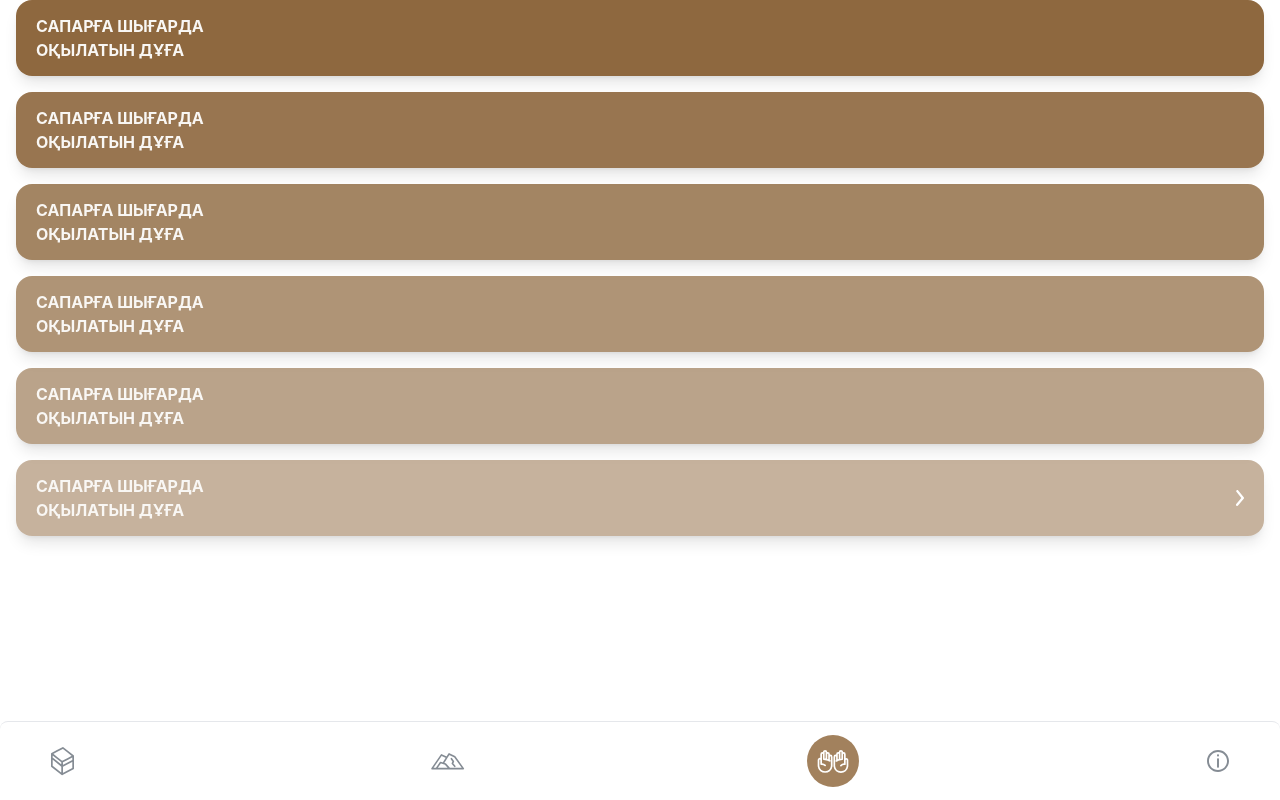
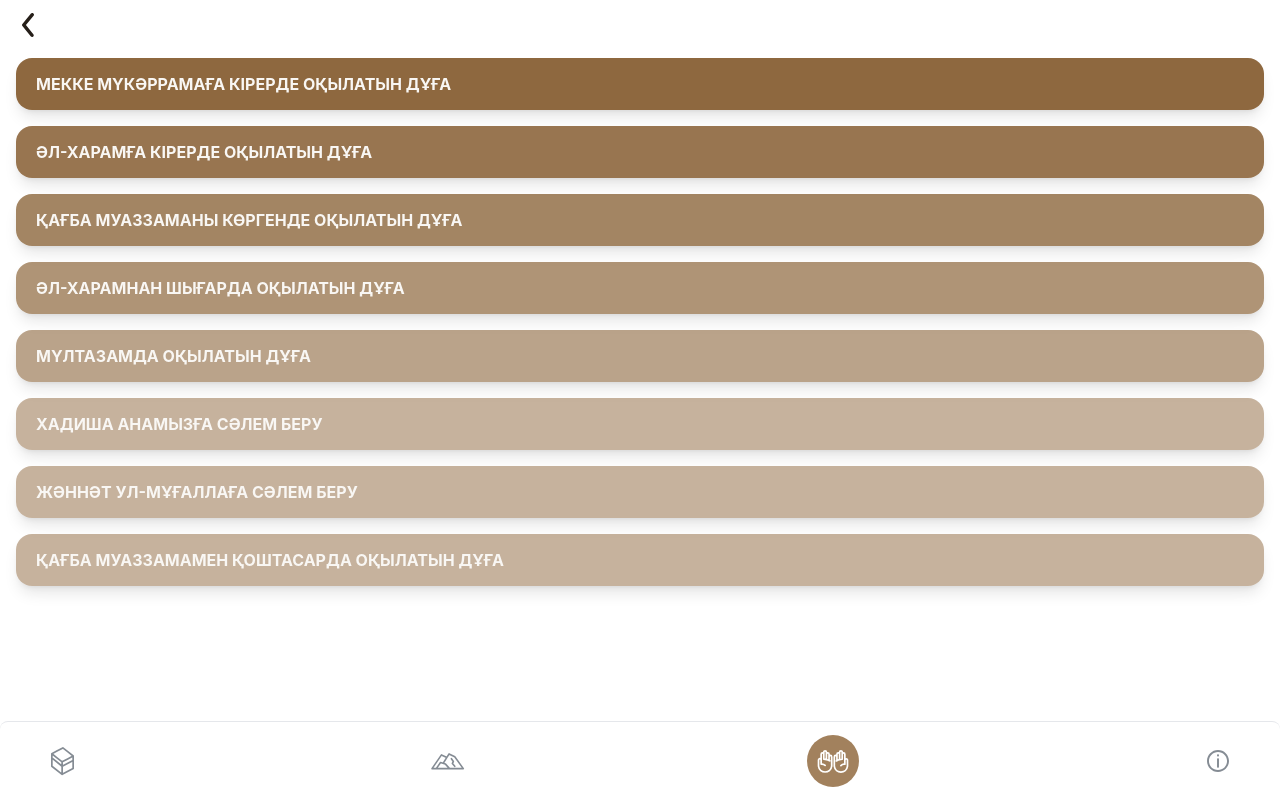
Before and after one commit to rasult22/qazhylyq-app, a React (Vite) app: page /dua/mekkah in a window 1280 px wide. Built offline with nearby package versions, Linux system fonts and the light colour scheme; no server answers.

Commit message:
correct links and duas

```diff
--- a/src/main.tsx
+++ b/src/main.tsx
@@ -10,7 +10,7 @@ import DuaPage from './pages/dua'
 import DuaMekkahPage from './pages/dua/mekkah'
 import DuaArafatPage from './pages/dua/arafat'
 import DuaMadinaPage from './pages/dua/madina'
-import DuaMinaPage from './pages/dua/madina'
+import DuaMinaPage from './pages/dua/mina'
 
 import ModuleBottomNav from './modules/bottom-nav/module-bottom-nav'
 import ModulePlayerModal from './modules/player-modal/module-player-modal'
--- /dev/null
+++ b/src/modules/header/module-header.tsx
@@ -0,0 +1,27 @@
+const ModuleHeader: React.FC<{ onClick: () => void }> = ({ onClick }) => {
+  return (
+    <>
+      <div className="min-h-[50px] flex sticky top-0 bg-white w-[100vw]">
+        <div
+          onClick={onClick}
+          className="flex active:opacity-[0.8] justify-center items-center w-[56px]"
+        >
+          <svg
+            width="12"
+            height="24"
+            viewBox="0 0 12 24"
+            fill="none"
+            xmlns="http://www.w3.org/2000/svg"
+          >
+            <path
+              d="M10.0062 23.9999C9.7501 24.0008 9.49708 23.9442 9.2657 23.8345C9.03433 23.7247 8.83049 23.5645 8.66916 23.3657L0.389943 13.0809C0.137826 12.7742 0 12.3895 0 11.9924C0 11.5954 0.137826 11.2107 0.389943 10.904L8.96056 0.619231C9.25152 0.269179 9.66961 0.0490432 10.1229 0.00725332C10.5761 -0.0345366 11.0274 0.105442 11.3775 0.396395C11.7275 0.687348 11.9477 1.10544 11.9895 1.5587C12.0312 2.01196 11.8913 2.46326 11.6003 2.81331L3.93818 12.001L11.3432 21.1887C11.5528 21.4403 11.686 21.7467 11.7269 22.0716C11.7678 22.3965 11.7148 22.7264 11.5742 23.0221C11.4335 23.3178 11.2111 23.5671 10.9332 23.7404C10.6553 23.9137 10.3336 24.0037 10.0062 23.9999Z"
+              fill="#261F19"
+            />
+          </svg>
+        </div>
+      </div>
+    </>
+  )
+}
+
+export default ModuleHeader
--- a/src/pages/dua/arafat.tsx
+++ b/src/pages/dua/arafat.tsx
@@ -1,26 +1,23 @@
+import { useNavigate } from 'react-router-dom'
+import ModuleHeader from '../../modules/header/module-header'
 import UICell from '../../ui/cell/ui-cell'
 
 const DuaArafatPage = () => {
+  const navigate = useNavigate()
   return (
     <>
-      <div className="px-4 space-y-4">
-        <UICell level={99}>
-          САПАРҒА ШЫҒАРДА <br /> ОҚЫЛАТЫН ДҰҒА
-        </UICell>
-        <UICell level={9}>
-          САПАРҒА ШЫҒАРДА <br /> ОҚЫЛАТЫН ДҰҒА
-        </UICell>
+      <ModuleHeader
+        onClick={() => {
+          navigate('/dua', {
+            replace: true
+          })
+        }}
+      />
+      <div className="px-4 space-y-4 pt-2 pb-[80px]">
+        <UICell level={99}>Арафатқа барғанда оқылатын дұға</UICell>
+        <UICell level={9}>Арафат дұғасы</UICell>
         <UICell level={8}>
-          САПАРҒА ШЫҒАРДА <br /> ОҚЫЛАТЫН ДҰҒА
-        </UICell>
-        <UICell level={7}>
-          САПАРҒА ШЫҒАРДА <br /> ОҚЫЛАТЫН ДҰҒА
-        </UICell>
-        <UICell level={6}>
-          САПАРҒА ШЫҒАРДА <br /> ОҚЫЛАТЫН ДҰҒА
-        </UICell>
-        <UICell level={5} isLink>
-          САПАРҒА ШЫҒАРДА <br /> ОҚЫЛАТЫН ДҰҒА
+          Арафаттан Мұздалифаға барар кезде оқылатын дұға
         </UICell>
       </div>
     </>
--- a/src/pages/dua/madina.tsx
+++ b/src/pages/dua/madina.tsx
@@ -1,27 +1,27 @@
+import { useNavigate } from 'react-router-dom'
 import UICell from '../../ui/cell/ui-cell'
+import ModuleHeader from '../../modules/header/module-header'
 
 const DuaMadinaPage = () => {
+  const navigate = useNavigate()
   return (
     <>
-      <div className="px-4 space-y-4">
-        <UICell level={99}>
-          САПАРҒА ШЫҒАРДА <br /> ОҚЫЛАТЫН ДҰҒА
-        </UICell>
-        <UICell level={9}>
-          САПАРҒА ШЫҒАРДА <br /> ОҚЫЛАТЫН ДҰҒА
-        </UICell>
-        <UICell level={8}>
-          САПАРҒА ШЫҒАРДА <br /> ОҚЫЛАТЫН ДҰҒА
-        </UICell>
-        <UICell level={7}>
-          САПАРҒА ШЫҒАРДА <br /> ОҚЫЛАТЫН ДҰҒА
-        </UICell>
-        <UICell level={6}>
-          САПАРҒА ШЫҒАРДА <br /> ОҚЫЛАТЫН ДҰҒА
-        </UICell>
-        <UICell level={5} isLink>
-          САПАРҒА ШЫҒАРДА <br /> ОҚЫЛАТЫН ДҰҒА
-        </UICell>
+      <ModuleHeader
+        onClick={() => {
+          navigate('/dua', {
+            replace: true
+          })
+        }}
+      />
+      <div className="px-4 space-y-4 pt-2 pb-[80px]">
+        <UICell level={99}>Мәдина мүнәууараға кірерде оқылатын дұға</UICell>
+        <UICell level={9}>Пайғамбарымызға (с.а.у.) сәлем беру</UICell>
+        <UICell level={8}>Хазірет Әбу Бәкірге  (р.а.) сәлем беру</UICell>
+        <UICell level={7}>Хазірет Омарға  (р.а.) сәлем беру</UICell>
+        <UICell level={6}>Бақи жұртына сәлем беру</UICell>
+        <UICell level={5}>Хазірет Османға  (р.а.) сәлем беру</UICell>
+        <UICell level={5}>Ұхұд шейіттеріне сәлем беру</UICell>
+        <UICell level={5}>Пайғамбарымызбен (с.а.у.) қоштасардағы дұға</UICell>
       </div>
     </>
   )
--- a/src/pages/dua/mekkah.tsx
+++ b/src/pages/dua/mekkah.tsx
@@ -1,27 +1,27 @@
+import { useNavigate } from 'react-router-dom'
+import ModuleHeader from '../../modules/header/module-header'
 import UICell from '../../ui/cell/ui-cell'
 
 const DuaMekkahPage = () => {
+  const navigate = useNavigate()
   return (
     <>
-      <div className="px-4 space-y-4">
-        <UICell level={99}>
-          САПАРҒА ШЫҒАРДА <br /> ОҚЫЛАТЫН ДҰҒА
-        </UICell>
-        <UICell level={9}>
-          САПАРҒА ШЫҒАРДА <br /> ОҚЫЛАТЫН ДҰҒА
-        </UICell>
-        <UICell level={8}>
-          САПАРҒА ШЫҒАРДА <br /> ОҚЫЛАТЫН ДҰҒА
-        </UICell>
-        <UICell level={7}>
-          САПАРҒА ШЫҒАРДА <br /> ОҚЫЛАТЫН ДҰҒА
-        </UICell>
-        <UICell level={6}>
-          САПАРҒА ШЫҒАРДА <br /> ОҚЫЛАТЫН ДҰҒА
-        </UICell>
-        <UICell level={5} isLink>
-          САПАРҒА ШЫҒАРДА <br /> ОҚЫЛАТЫН ДҰҒА
-        </UICell>
+      <ModuleHeader
+        onClick={() => {
+          navigate('/dua', {
+            replace: true
+          })
+        }}
+      />
+      <div className="px-4 space-y-4 pt-2 pb-[80px]">
+        <UICell level={99}>Мекке Мүкәррамаға кірерде оқылатын дұға</UICell>
+        <UICell level={9}>әл-Харамға кірерде оқылатын дұға</UICell>
+        <UICell level={8}>Қағба муаззаманы көргенде оқылатын дұға</UICell>
+        <UICell level={7}>әл-Харамнан шығарда оқылатын дұға</UICell>
+        <UICell level={6}>Мүлтазамда оқылатын дұға</UICell>
+        <UICell level={5}>Хадиша анамызға сәлем беру</UICell>
+        <UICell level={5}>Жәннәт ул-мұғаллаға сәлем беру</UICell>
+        <UICell level={5}>ҚАҒБА МУАЗЗАМАМЕН ҚОШТАСАРДА ОҚЫЛАТЫН ДҰҒА</UICell>
       </div>
     </>
   )
--- a/src/pages/dua/mina.tsx
+++ b/src/pages/dua/mina.tsx
@@ -1,27 +1,22 @@
+import { useNavigate } from 'react-router-dom'
 import UICell from '../../ui/cell/ui-cell'
+import ModuleHeader from '../../modules/header/module-header'
 
 const DuaMinaPage = () => {
+  const navigate = useNavigate()
   return (
     <>
-      <div className="px-4 space-y-4">
-        <UICell level={99}>
-          САПАРҒА ШЫҒАРДА <br /> ОҚЫЛАТЫН ДҰҒА
-        </UICell>
-        <UICell level={9}>
-          САПАРҒА ШЫҒАРДА <br /> ОҚЫЛАТЫН ДҰҒА
-        </UICell>
-        <UICell level={8}>
-          САПАРҒА ШЫҒАРДА <br /> ОҚЫЛАТЫН ДҰҒА
-        </UICell>
-        <UICell level={7}>
-          САПАРҒА ШЫҒАРДА <br /> ОҚЫЛАТЫН ДҰҒА
-        </UICell>
-        <UICell level={6}>
-          САПАРҒА ШЫҒАРДА <br /> ОҚЫЛАТЫН ДҰҒА
-        </UICell>
-        <UICell level={5} isLink>
-          САПАРҒА ШЫҒАРДА <br /> ОҚЫЛАТЫН ДҰҒА
-        </UICell>
+      <ModuleHeader
+        onClick={() => {
+          navigate('/dua', {
+            replace: true
+          })
+        }}
+      />
+      <div className="px-4 space-y-4 pt-2 pb-[80px]">
+        <UICell level={99}>Минаға жеткенде оқылатын дұға</UICell>
+        <UICell level={9}>Минадан Арафатқа шығар кезде оқылатын дұға</UICell>
+        <UICell level={8}>Мұздалифадан кейін Минада оқылатын дұға</UICell>
       </div>
     </>
   )
```
